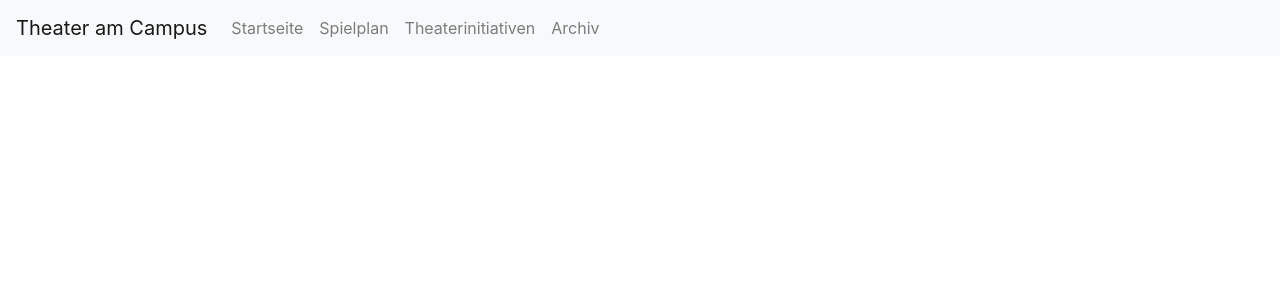
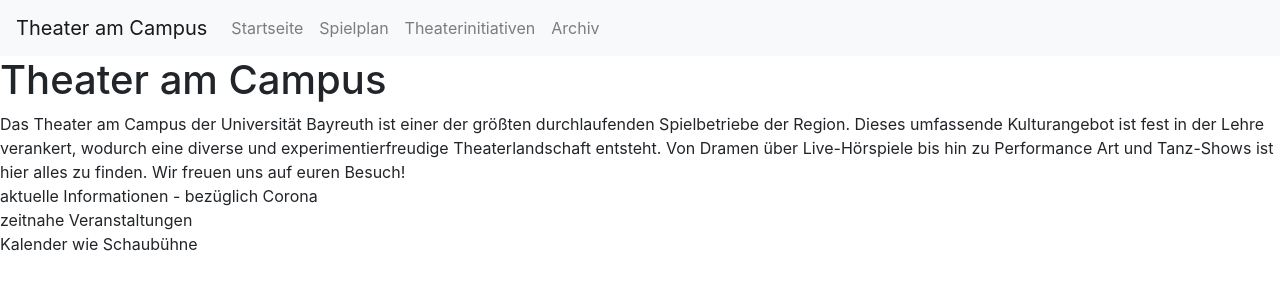
Before and after one commit to fx-ha/tac, a Next.js app: page / in a window 1280 px wide. Shown: the top 300 px of the page. Built offline with nearby package versions, Linux system fonts and the light colour scheme.

Commit message:
basic page info

```diff
--- a/pages/archiv.tsx
+++ b/pages/archiv.tsx
@@ -8,7 +8,8 @@ export default function Archiv() {
       <Head>
         <title>{siteTitle} | Archiv</title>
       </Head>
-      <main>Hier kommt das Archiv</main>
+      <h1>Archiv</h1>
+      <div>Auflistung vergangener Aufführungen</div>
     </Layout>
   )
 }
--- a/pages/index.tsx
+++ b/pages/index.tsx
@@ -8,6 +8,16 @@ export default function Home() {
       <Head>
         <title>{siteTitle} | Startseite</title>
       </Head>
+      <h1>Theater am Campus</h1>
+      <div>
+        Das Theater am Campus der Universität Bayreuth ist einer der größten durchlaufenden Spielbetriebe der Region.
+        Dieses umfassende Kulturangebot ist fest in der Lehre verankert, wodurch eine diverse und experimentierfreudige
+        Theaterlandschaft entsteht. Von Dramen über Live-Hörspiele bis hin zu Performance Art und Tanz-Shows ist hier
+        alles zu finden. Wir freuen uns auf euren Besuch!
+      </div>
+      <div>aktuelle Informationen - bezüglich Corona</div>
+      <div>zeitnahe Veranstaltungen</div>
+      <div>Kalender wie Schaubühne</div>
     </Layout>
   )
 }
--- a/pages/spielplan.tsx
+++ b/pages/spielplan.tsx
@@ -8,7 +8,8 @@ export default function Spielplan() {
       <Head>
         <title>{siteTitle} | Spieplan</title>
       </Head>
-      <main>Hier kommt der Spielplan</main>
+      <h1>Spielplan</h1>
+      <div>Auflistung aller Aufführungen für das Semester</div>
     </Layout>
   )
 }
--- a/pages/theaterinitiativen.tsx
+++ b/pages/theaterinitiativen.tsx
@@ -8,7 +8,8 @@ export default function Theaterinitiativen() {
       <Head>
         <title>{siteTitle} | Theaterinitiativen</title>
       </Head>
-      <main>Hier kommen die Theaterinitiativen</main>
+      <h1>Theaterinitiativen</h1>
+      <div>visuelles konzept, diese zu verstehen und voneinander unterscheiden zu können</div>
     </Layout>
   )
 }
```
